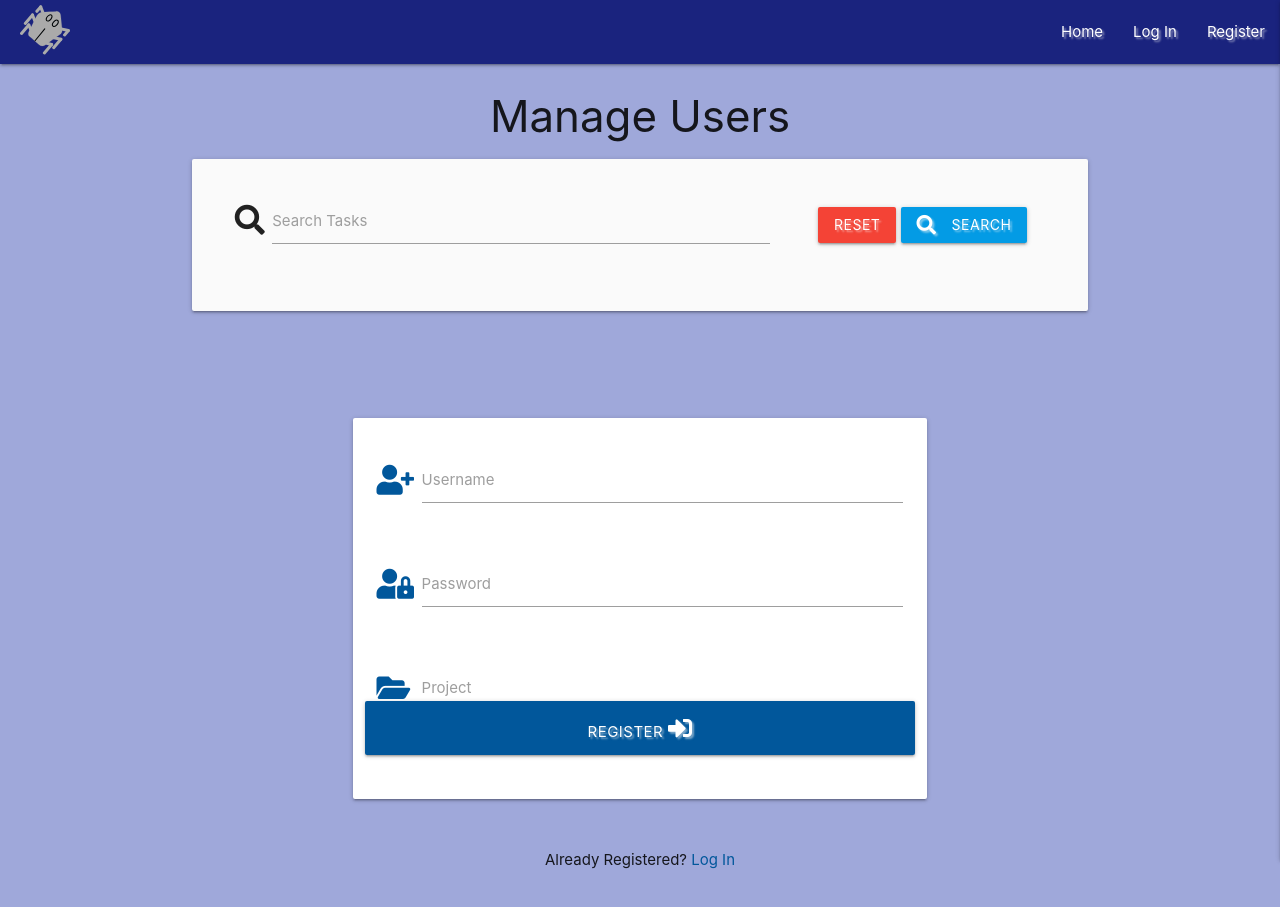
After one commit to fabiodearaujo/bug_tracker_mp3, a Flask app: template templates/edit_user.html in a window 1280 px wide. The commit adds this page. Run offline with Flask 2, Linux system fonts and the light colour scheme; the template is opened without the code that fills it, so the values that code supplies are empty; some libraries are stand-ins or nearby versions.

Commit message:
Created edit_user HTML and created session.user_category to handle manager and regular user menus

```diff
--- a/app.py
+++ b/app.py
@@ -42,6 +42,7 @@ def register():
 
         # put the new user into 'session' cookie
         session["user"] = request.form.get("user_name").lower()
+        session["category"] = register.user_category
         flash("Registration Successful")
         return redirect(url_for("dashboard", user_name=session["user"]))
     return render_template("register.html")
@@ -59,6 +60,7 @@ def login():
             if check_password_hash(
                 existing_user["user_pass"], request.form.get("user_pass")):
                     session["user"] = request.form.get("user_name").lower()
+                    session["category"] = existing_user["user_category"]
                     flash("Welcome, {}".format(request.form.get("user_name")))
                     return redirect(url_for(
                         "dashboard", user_name=session["user"]))
@@ -83,10 +85,18 @@ def dashboard(user_name):
     return render_template("dashboard.html", user_name=user_name)
 
 
-@app.route("/get_users", methods=["GET", "POST"])
-def get_users():
-    users = mongo.db.user.find()
-    return render_template("users.html", user_result=users)
+@app.route("/edit_user/<user_name>", methods=["GET", "POST"])
+def edit_user(user_name):
+    user_name = mongo.db.user.find_one(
+        {"user_name": session["user"]})["user_name"]
+    return render_template("edit_user.html", user_name=user_name)
+
+
+@app.route("/search", methods=["GET", "POST"])
+def search():
+    query = request.form.get("query")
+    user = list(mongo.db.user.find({"$text": {"$search": query}}).sort('user_name', 1))
+    return render_template("users.html", user_name=user)
 
 
 @app.route("/logout")
--- a/templates/base.html
+++ b/templates/base.html
@@ -27,8 +27,8 @@
                         <li><a href="{{ url_for('dashboard', user_name=session['user']) }}">Dashboard</a></li>
                         <li><a href="#">New Project</a></li>
                         <li><a href="#">New Ticket</a></li>
-                        {% if session.user == "adminf" %}
-                            <li><a href="#">Manage User</a></li>
+                        {% if session.category == "manager" %}
+                            <li><a href="{{ url_for('edit_user', user_name=session['user']) }}">Manage User</a></li>
                         {% endif %}
                         <li><a href="{{ url_for('logout') }}">Log Out</a></li>
                     {% else %}
@@ -47,8 +47,8 @@
                     <li><a href="{{ url_for('dashboard', user_name=session['user']) }}">Dashboard</a></li>
                     <li><a href="#">New Project</a></li>
                     <li><a href="#">New Ticket</a></li>
-                    {% if session.user == "adminf" %}
-                        <li><a href="#">Manage User</a></li>
+                    {% if session.category == "manager" %}
+                        <li><a href="{{ url_for('edit_user', user_name=session['user']) }}">Manage User</a></li>
                     {% endif %}
                     <li><a href="{{ url_for('logout') }}">Log Out</a></li>
                 {% else %}
--- /dev/null
+++ b/templates/edit_user.html
@@ -0,0 +1,89 @@
+{% extends "base.html" %}
+
+{% block styles %}
+    <link rel="shortcut icon" href="static/img/bugtrackerlogodark.svg" type="image/x-icon">
+{% endblock %}
+
+{% block logo %}
+    <a href="{{ url_for('home') }}" class="brand-logo" style="padding-left: 20px; padding-top: 5px;"><img src="..\static\img\bugtrackerlogolight.svg" height="50px" width="50px" alt="Bug Tracker Logo"></a>
+{% endblock %}
+
+{% block content %}
+    <h3 class="center-align">Manage Users</h3>
+
+    <div class="row card-panel grey lighten-5">
+        <form action="{{ url_for('search') }}" method="POST" class="col s12">
+            <div class="row valign-wrapper center-align">
+                <div class="input-field col s12 m8">
+                    <i class="fas fa-search prefix text-darken-4"></i>
+                    <input type="text" name="query" minlength="3" id="query" class="validate" required>
+                    <label for="query">Search Tasks</label>
+                </div>
+                <div class="col s12 m4">
+                    <a href="{{ url_for('edit_user', user_name=session['user']) }}" class="red btn text-shadow">Reset</a>
+                    <button type="submit" class="btn light-blue darken-1 text-shadow">
+                        <i class="fas fa-search left"></i> Search
+                    </button>
+                </div>
+            </div>
+        </form>
+    </div>
+
+
+    <div class="row top-spacing">
+        <form class="col s12 m8 offset-m2" method="POST" action="{{ url_for('edit_user', user_name=session['user']) }}">
+            <div class="card-panel">
+                <!-- username field -->
+                <div class="row">
+                    <div class="input-field col s12">
+                        <i class="fas fa-user-plus prefix light-blue-text text-darken-4"></i>
+                        <input id="user_name" name="user_name" type="text" minlenght="5"
+                            maxlenght="15" pattern="^[a-zA-Z0-9]{5,15}$" class="validate" required>
+                        <label for="user_name">Username</label>
+                    </div>
+                </div>
+                <!-- password field  -->
+                <div class="row">
+                    <div class="input-field col s12">
+                        <i class="fas fa-user-lock prefix light-blue-text text-darken-4"></i>
+                        <input id="user_pass" name="user_pass" type="password" minlenght="8"
+                            maxlenght="15" pattern="^[a-zA-Z0-9]{8,15}$" class="validate" required>
+                        <label for="user_pass">Password</label>
+                    </div>
+                </div>
+                <!-- project selection -->
+                <div class="row">
+                    <div class="input-field col s12">
+                        <i class="fas fa-folder-open prefix light-blue-text text-darken-4"></i>
+                        <select id="project_name" name="project_name" class="validate" required>
+                            <option value="" disabled selected>Select Project</option>
+                            {% for project_result in project %}
+                                {% if project_result.project_name == project.project_name %}
+                                    <option value="{{ project_result.project_name }}" selected>{{ project_result.project_name }}</option>
+                                {% else %}
+                                    <option value="{{ project_result.project_name }}">{{ project_result.project_name }}</option>
+                                {% endif %}
+                            {% endfor %}
+                        </select>
+                        <label>Project</label>
+                    </div>
+                </div>
+                <!-- Update button  -->
+                <div class="row">
+                    <button type="submit" class="col s12 btn-large light-blue darken-4 text-shadow">
+                        Register <i class="fas fa-sign-in-alt"></i>
+                    </button>
+                </div>
+            </div>
+        </form>
+    </div>
+
+    <div class="row">
+        <div class="col s12">
+            <p class="center-align">
+                Already Registered?
+                <a href="{{ url_for('login') }}" class="light-blue-text text-darken-4">Log In</a>
+            </p>
+        </div>
+    </div>
+{% endblock %}
```
Also changed, not shown: templates/users.html (deleted, +0 -13 lines).
